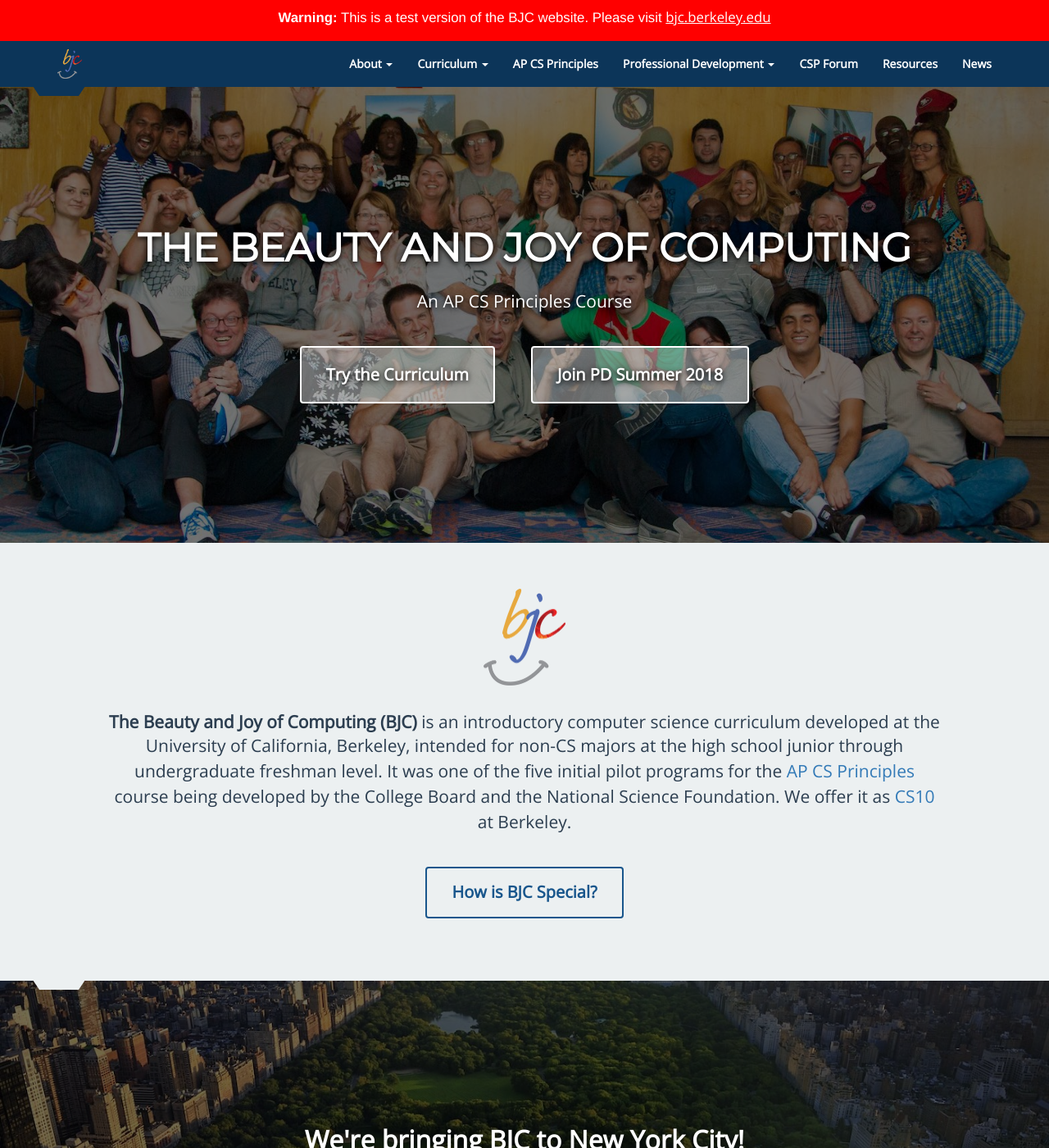
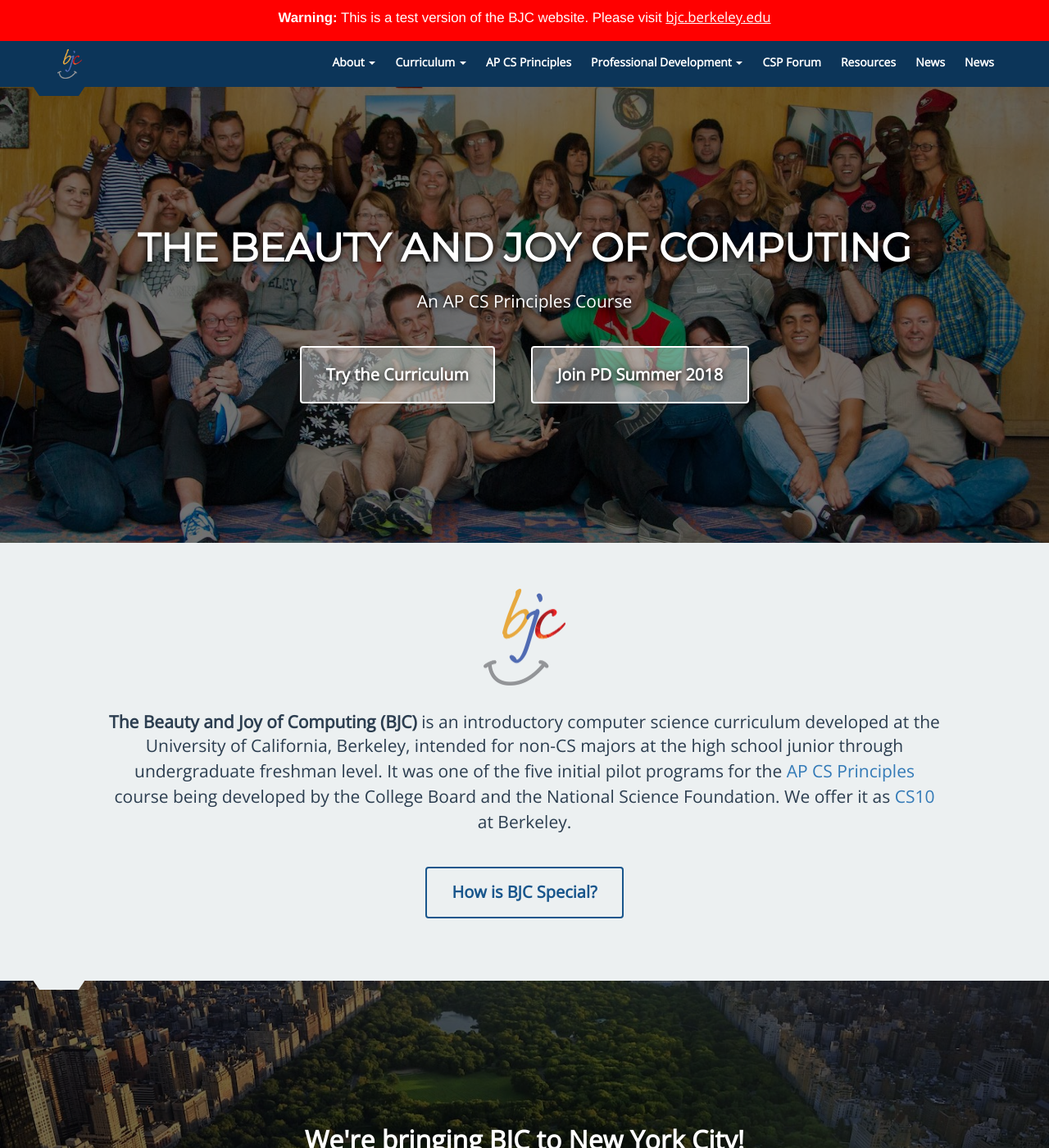
Before and after one commit to beautyjoy/beautyjoy.github.io, a Jekyll site: the page built from index.html, in a window 1280 px wide and 1400 px high. Shown: the whole window at 82% size. Built offline with Jekyll 4.4.1, drawn with Linux system fonts in a browser that asks for light colours.

Commit message:
navbar is configurable, mostly

```diff
--- a/_includes/nav.html
+++ b/_includes/nav.html
@@ -20,87 +20,34 @@
     <!-- Collect the nav links, forms, and other content for toggling -->
     <div class="collapse navbar-collapse navbar-ex1-collapse">
       <ul class="nav navbar-nav navbar-right list-unstyled">
-          <li class="dropdown">
+        {% for item in site.data.navbar %}
+          {% if item.menu %}
+            {% assign menu = item.menu %}
+            <li class="dropdown">
               <a href="#" class="dropdown-toggle" data-toggle="dropdown" role="button" aria-haspopup="true" aria-expanded="false">
-                  <span class="hover-accent">About</span>
-                  <span class="caret" aria-hidden="true"></span>
+                {{ menu[0].title }}
+                <span class="caret" aria-hidden="true"></span>
               </a>
               <ul class="dropdown-menu">
+                {% for link in item.menu[1].links %}
                   <li>
-                      <a href="{{ site.baseurl }}/curriculum">
-                        <span class="hover-accent">About BJC</span>
-                      </a>
+                    <a href="{{ link.href }}">{{ link.name }}</a>
                   </li>
-                  <li>
-                      <a href="{{ site.baseurl }}/team/leadership">
-                        <span class="hover-accent">Meet the Team</span>
-                      </a>
-                  </li>
-                  <li>
-                      <a href="{{ site.baseurl }}/partners">
-                        <span class="hover-accent">Partners</span>
-                      </a>
-                  </li>
+                {% endfor %}
               </ul>
-          </li>
+            </li>
+          {% else %}
+            <li>
+              <a href="{{ item.href }}">{{ item.name }}</a>
+            </li>
+          {% endif %}
+        {% endfor %}
 
-          <li class="dropdown">
-              <a href="#" class="dropdown-toggle" data-toggle="dropdown" role="button" aria-haspopup="true" aria-expanded="false">
-                  <span class="hover-accent">Curriculum</span>
-                  <span class="caret" aria-hidden="true"></span>
-              </a>
-              <ul class="dropdown-menu">
-                  <li>
-                      <a href="{{ site.baseurl }}/curriculum">
-                        <span class="hover-accent">BJC Curriculum</span>
-                      </a>
-                  </li>
-                  <li>
-                      <a href="{{ site.baseurl }}/edx"><span class="hover-accent">edX</span></a>
-                  </li>
-              </ul>
-          </li>
-          <li>
-              <a href="{{ site.baseurl }}/ap-cs-principles">
-                <span class="hover-accent">AP CS Principles</span>
-              </a>
-          </li>
 
-          <li class="dropdown">
-              <a href="#" class="dropdown-toggle" data-toggle="dropdown" role="button" aria-haspopup="true" aria-expanded="false">
-                  <span class="hover-accent">Professional Dev<span class="hidden-sm">elopment</span></span>
-                  <span class="caret"></span>
-              </a>
-              <ul class="dropdown-menu">
-                  <li>
-                      <a href="{{ site.baseurl }}/summer-pd">
-                        <span class="hover-accent">Outside NYC</span>
-                      </a>
-                  </li>
-                  <li>
-                      <a href="{{ site.nyc_pd_page }}">
-                        <span class="hover-accent">New York City</span>
-                      </a>
-                  </li>
-              </ul>
-          </li>
+
 
           <li>
-              <a href="{{ site.baseurl }}/sigcse-csp-forum">
-                <span class="hover-accent">CSP Forum</span>
-              </a>
-          </li>
-
-          <li>
-              <a href="{{ site.baseurl }}/resources">
-                <span class="hover-accent">Resources</span>
-              </a>
-          </li>
-
-          <li>
-              <a href="{{ site.baseurl }}/news">
-                <span class="hover-accent">News</span>
-              </a>
+              <a href="{{ site.baseurl }}/news">News</a>
           </li>
       </ul>
     </div><!-- /.navbar-collapse -->
--- a/assets/css/styles.scss
+++ b/assets/css/styles.scss
@@ -179,8 +179,12 @@
     }
 
     > li > a {
-      // Reduced from 15px to accommodate hover-accent underline
-      padding-bottom: 10px;
+      margin: 10px 9px 7px;
+      padding: 3px;
+
+      &:focus, &:hover {
+        border-bottom: 3px solid $accent-color;
+      }
     }
 
     .dropdown-menu {
```
Also changed, not shown: _data/navbar.yml (added, +31 -0 lines), navbar.yml (deleted, +0 -13 lines).
